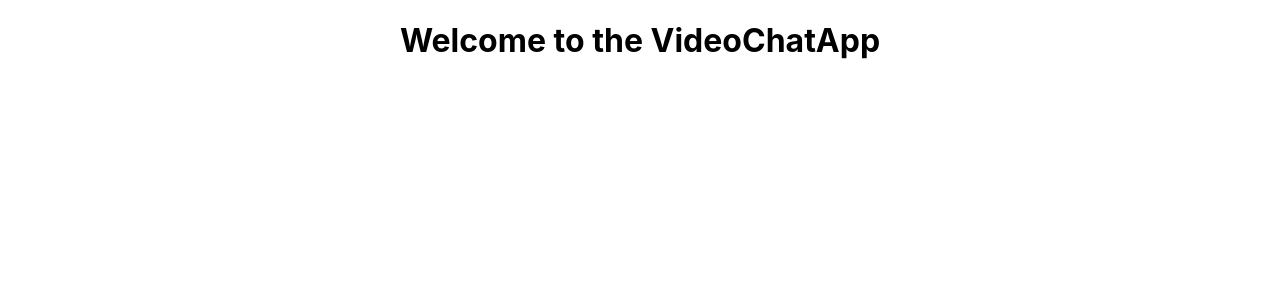
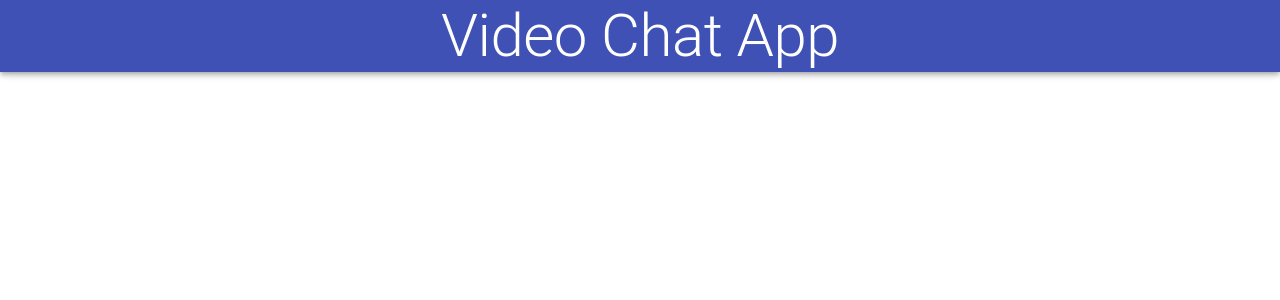
Before and after one commit to DeeIdowu/VideoChatApp, a React (Create React App) app in the folder client/: page / in a window 1280 px wide. Shown: the top 300 px of the page. Built offline with nearby package versions, Linux system fonts and the light colour scheme.

Commit message:
successfully implemented AppBar and Typography from material-ui/core on App.js

```diff
--- a/client/src/App.js
+++ b/client/src/App.js
@@ -1,11 +1,13 @@
 import React from 'react';
-import {Typography, } from '@material-ui/core';
+import {Typography, AppBar} from '@material-ui/core';
 import './App.css';
 
 function App() {
   return (
-    <div className="App">
-      <h1>Welcome to the VideoChatApp</h1>
+    <div>
+      <AppBar>
+        <Typography variant="h2" align="center"> Video Chat App</Typography>
+      </AppBar>
     </div>
   );
 }
```
